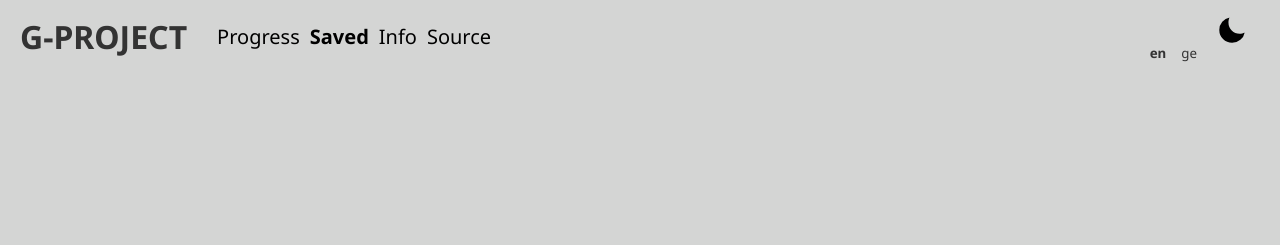
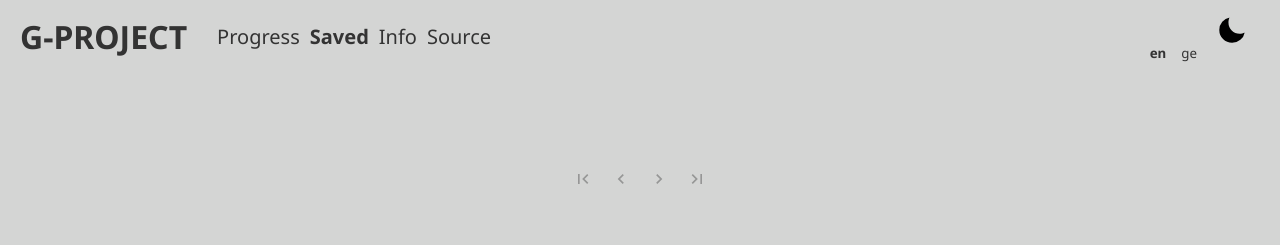
Before and after one commit to Ilya-Zukhbaya/Georgian-Project, a React (Create React App) app: page /saved in a window 1280 px wide. Shown: the top 245 px of the page. Built offline with nearby package versions, Linux system fonts and the light colour scheme.

Commit message:
Creating pagination

```diff
--- a/package.json
+++ b/package.json
@@ -3,6 +3,10 @@
   "version": "0.1.0",
   "private": true,
   "dependencies": {
+    "@emotion/react": "^11.10.4",
+    "@emotion/styled": "^11.10.4",
+    "@mui/icons-material": "^5.10.9",
+    "@mui/material": "^5.10.9",
     "@reduxjs/toolkit": "^1.8.5",
     "@testing-library/jest-dom": "^5.14.1",
     "@testing-library/react": "^13.0.0",
--- a/src/components/Card/Card.tsx
+++ b/src/components/Card/Card.tsx
@@ -2,7 +2,12 @@ import React from 'react';
 import { itemsT } from '../../@types';
 import { useDispatch, useSelector } from 'react-redux';
 import { RootState } from '../../redux/store';
-import { setDisable, setCorrectAns, addToFavotite } from '../../redux/slices/cardSlice';
+import {
+  setDisable,
+  setCorrectAns,
+  addToFavorite,
+  removeFromFavorite,
+} from '../../redux/slices/cardSlice';
 import { setStep } from '../../redux/slices/quizSlice';
 import save from '../../assets/pictures/main/unsave.svg';
 import unsave from '../../assets/pictures/main/save.svg';
@@ -30,14 +35,15 @@ export const Card: React.FC<itemsT> = ({ id, title, correct, variants, type }) =
 
   const addToFavorities = () => {
     localStorage.setItem('favorities', JSON.stringify(favorite));
-    dispatch(addToFavotite({ id, title, correct, variants, type }));
+    dispatch(addToFavorite({ id, title, correct, variants, type }));
   };
 
   const onStepClick = (step: number) => {
     dispatch(setStep(step + 1));
     dispatch(setDisable(false));
   };
-  const removeFromFavorites = () => {
+  const removeFromFavorities = () => {
+    dispatch(removeFromFavorite(id));
     console.log('remove');
   };
 
@@ -45,14 +51,11 @@ export const Card: React.FC<itemsT> = ({ id, title, correct, variants, type }) =
     <div className={styles.root}>
       <div className={styles.root__header}>
         <h3>{title}</h3>
-        <img
-          src={save}
-          onClick={
-            favoriteItems.find((obj) => obj.id === id) ? removeFromFavorites : addToFavorities
-          }
-          alt="save"
-          width={20}
-        />
+        {favoriteItems.find((obj) => obj.id === id) ? (
+          <img src={unsave} onClick={removeFromFavorities} alt="save" width={20} />
+        ) : (
+          <img src={save} onClick={addToFavorities} alt="remove" width={20} />
+        )}
       </div>
       <div className={styles.root__main}>
         {variants.map((obj, i) => (
--- a/src/components/Quiz.tsx
+++ b/src/components/Quiz.tsx
@@ -5,12 +5,9 @@ import { useSelector, useDispatch } from 'react-redux';
 import data from '../assets/questions.json';
 import { RootState } from '../redux/store';
 import { setItems } from '../redux/slices/quizSlice';
-import { Header } from './Header/Header';
-import { Footer } from './Footer/Footer';
 
 export const Quiz: React.FC = () => {
   const { step, items, active, cardId } = useSelector((state: RootState) => state.quiz);
-  const { correctAns } = useSelector((state: RootState) => state.card);
   const dispatch = useDispatch();
 
   React.useEffect(() => {
--- a/src/pages/Favorities/Favorities.tsx
+++ b/src/pages/Favorities/Favorities.tsx
@@ -1,16 +1,21 @@
 import React from 'react';
-import { useSelector } from 'react-redux';
+import { Container, Pagination, Stack, PaginationItem } from '@mui/material';
 import { itemsT } from '../../@types';
-import { RootState } from '../../redux/store';
 import { getFavoritesFromLs } from '../../utils/getFavoriteFromLS';
+import styles from './index.module.scss';
+import { Link, useLocation } from 'react-router-dom';
 
 export const Favorities: React.FC = () => {
   const data = getFavoritesFromLs();
   const items: itemsT[] = data.items;
+  const location = useLocation();
+  const [page, setPage] = React.useState<number>(Number(location.search?.split('=')[1] || 1));
 
   return (
-    <div>
-      {items.map((obj, i) => (
+    <div className={styles.root}>
+      <Container className={styles.root__container}>
+        <article>
+          {items.slice(page * 10 - 10, page * 10).map((obj, i) => (
             <div key={i}>
               <h3>{obj.title}</h3>
               <div>
@@ -23,6 +28,22 @@ export const Favorities: React.FC = () => {
               <p>{obj.correct}</p>
             </div>
           ))}
+        </article>
+        <Stack spacing={2} className={styles.root__footer}>
+          {!!items && (
+            <Pagination
+              showFirstButton
+              showLastButton
+              count={Math.ceil(items.length / 10)}
+              page={page}
+              onChange={(_, num) => setPage(num)}
+              renderItem={(item) => (
+                <PaginationItem component={Link} to={`/saved/?page=${item.page}`} {...item} />
+              )}
+            />
+          )}
+        </Stack>
+      </Container>
     </div>
   );
 };
--- /dev/null
+++ b/src/pages/Favorities/index.module.scss
@@ -0,0 +1,18 @@
+.root {
+  &__container {
+    display: flex;
+    justify-content: space-between;
+    flex-direction: column;
+
+    article {
+      display: flex;
+      justify-content: space-between;
+      flex-direction: row;
+      margin-bottom: 50px;
+      margin-top: 50px;
+    }
+    div:last-child {
+      align-items: center;
+    }
+  }
+}
--- a/src/pages/Home.tsx
+++ b/src/pages/Home.tsx
@@ -1,5 +1,3 @@
-import { Footer } from '../components/Footer/Footer';
-import { Header } from '../components/Header/Header';
 import { useSelector } from 'react-redux';
 import { EmptyCard } from '../components/EmptyCard/EmptyCard';
 import { emptyCardInfo } from '../assets/EmptyCard';
--- a/src/redux/slices/cardSlice.ts
+++ b/src/redux/slices/cardSlice.ts
@@ -27,12 +27,15 @@ export const cardSlice = createSlice({
     setCorrectAns(state, action: PayloadAction<number>) {
       state.correctAns = action.payload;
     },
-    addToFavotite(state, action: PayloadAction<itemsT>) {
+    addToFavorite(state, action: PayloadAction<itemsT>) {
       state.favorite.push(action.payload);
+    },
+    removeFromFavorite(state, action: PayloadAction<number>) {
+      state.favorite = state.favorite.filter((obj) => obj.id !== action.payload);
     },
   },
 });
 
-export const { setDisable, setCorrectAns, addToFavotite } = cardSlice.actions;
+export const { setDisable, setCorrectAns, addToFavorite, removeFromFavorite } = cardSlice.actions;
 
 export default cardSlice.reducer;
--- a/src/theme.js
+++ b/src/theme.js
@@ -1,15 +1,15 @@
 import { createGlobalStyle } from 'styled-components';
 
 export const darkTheme = {
-  body: '#333',
-  textColor: '#b3b3b3',
-  headingColor: '#b3b3b3',
+  body: '#333 !important',
+  textColor: '#b3b3b3 !important',
+  headingColor: '#b3b3b3 !important',
 };
 
 export const lightTheme = {
-  body: '#D4D5D4',
-  textColor: '#333',
-  headingColor: '#d23669',
+  body: '#D4D5D4 !important',
+  textColor: '#333 !important',
+  headingColor: '#d23669 !important',
 };
 
 export const GlobalStyles = createGlobalStyle`
@@ -26,4 +26,7 @@ export const GlobalStyles = createGlobalStyle`
    span {
     color: ${(props) => props.theme.textColor};
    }
+   button {
+    color: ${(props) => props.theme.textColor};
+   }
   `;
```
Also changed, not shown: 1 other file (tests, documents, lock files or other folders). Lines whose indentation alone changed are shown as unchanged.
